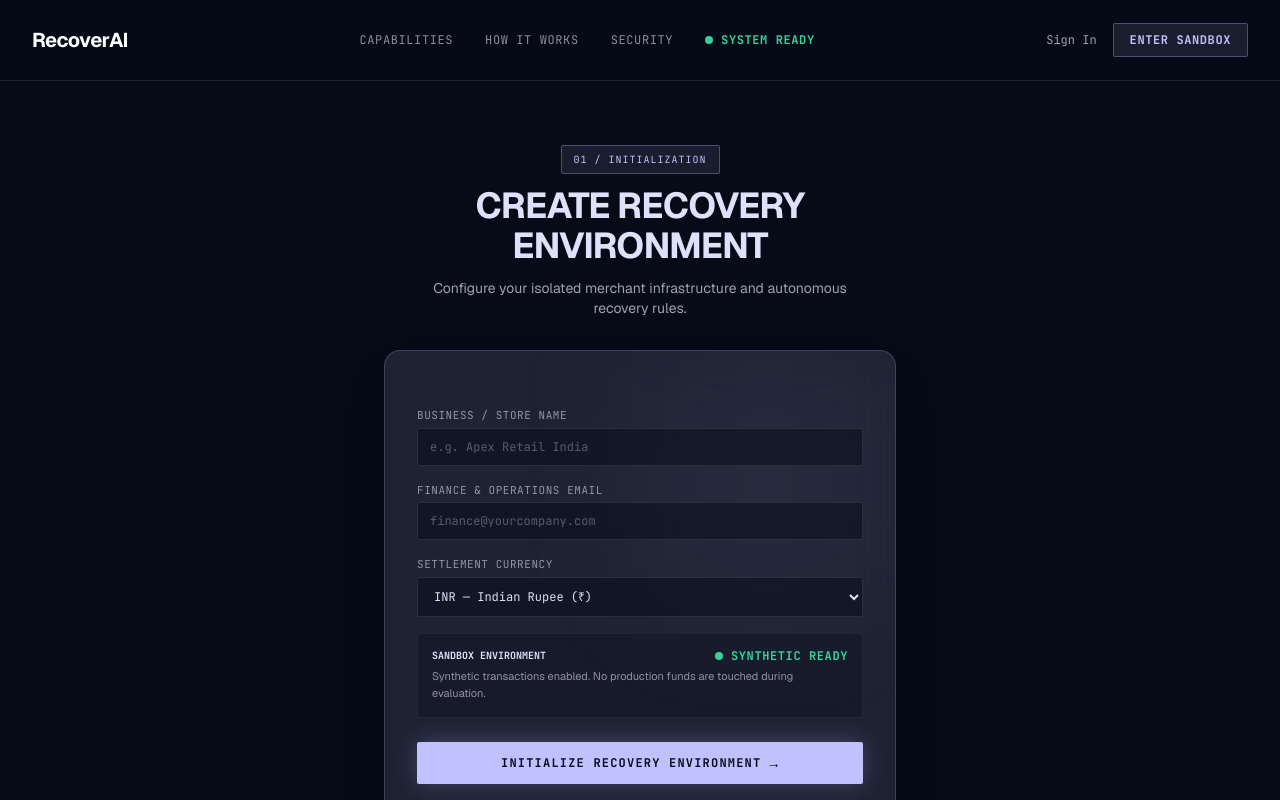
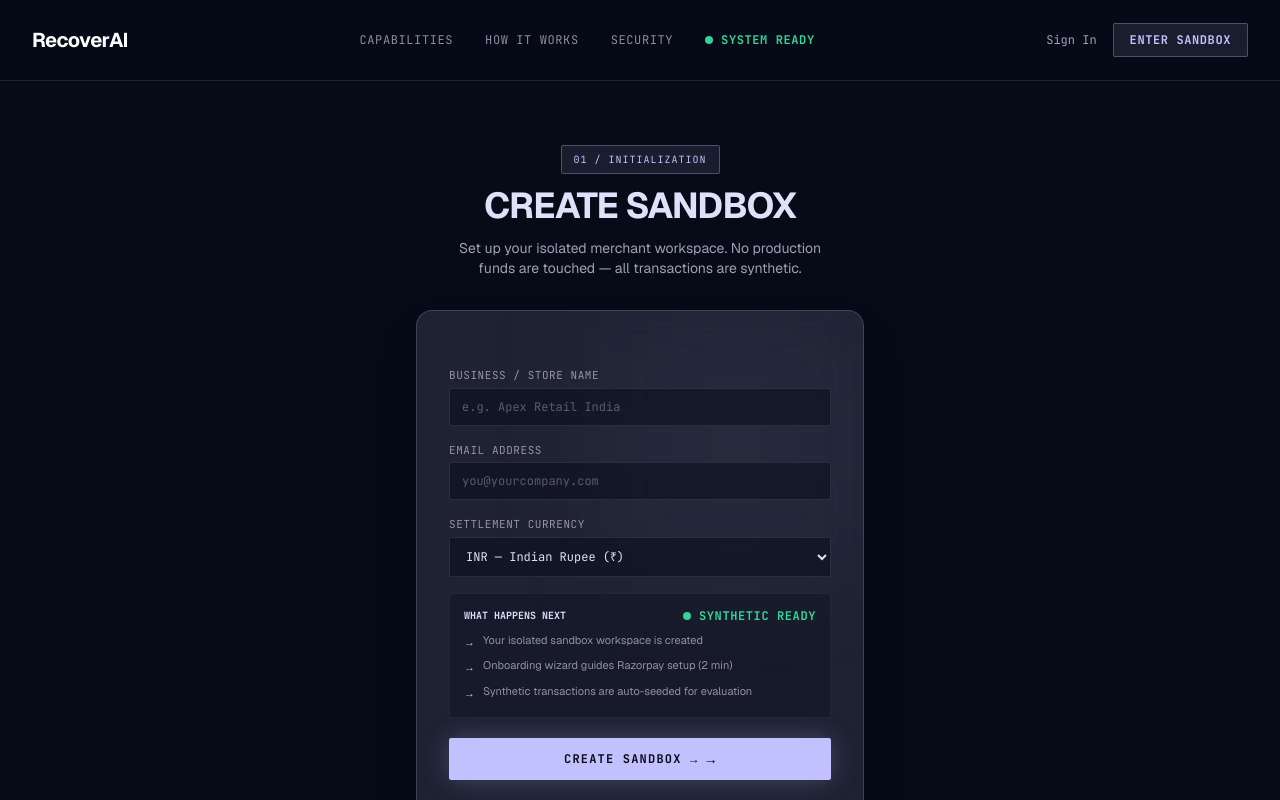
Before and after one commit to MVPAlok/Recover-AI, a React (Vite) app in the folder client/: page /signup in a window 1280 px wide. Shown: the top 800 px of the page. Built offline with nearby package versions, Linux system fonts and the light colour scheme.

Commit message:
fix: smart workspace routing on login - 0=prompt, 1=auto-enter, 2+=picker

```diff
--- a/client/src/pages/public/LandingPage.tsx
+++ b/client/src/pages/public/LandingPage.tsx
@@ -276,24 +276,18 @@ export const LandingPage: React.FC = () => {
         <div className="font-headline-md text-lg sm:text-xl md:text-[24px] font-bold text-on-surface tracking-tight">
           RecoverAI
         </div>
-        <div className="flex items-center space-x-3 sm:space-x-5">
-          <button
-            onClick={() => navigate("/signup")}
-            className="hidden md:block font-label-mono text-[11px] sm:text-label-mono text-on-surface-variant hover:text-white transition-colors"
-          >
-            Create Sandbox
-          </button>
+        <div className="flex items-center gap-3 sm:gap-4">
           <button
             onClick={() => navigate("/login")}
-            className="hidden sm:block font-label-mono text-[11px] sm:text-label-mono text-on-surface-variant hover:text-white transition-colors"
+            className="font-label-mono text-[11px] sm:text-label-mono text-on-surface-variant hover:text-white transition-colors"
           >
             Sign In
           </button>
           <button
-            onClick={() => navigate("/login")}
+            onClick={() => navigate("/signup")}
             className="bg-primary/10 text-primary border border-primary/30 font-label-mono text-[10px] sm:text-[11px] px-3.5 sm:px-6 py-2 sm:py-2.5 rounded hover:bg-primary hover:text-surface-dim transition-all flex items-center gap-1.5 sm:gap-2 uppercase tracking-wider sm:tracking-widest pointer-events-auto"
           >
-            Enter Sandbox
+            Create Sandbox
           </button>
         </div>
       </nav>
@@ -752,12 +746,18 @@ export const LandingPage: React.FC = () => {
                     <div className="text-sm sm:text-lg md:text-xl text-primary font-bold">20.5%</div>
                   </div>
                 </div>
-                <div className="text-center pt-3 sm:pt-6 border-t border-white/10">
+                <div className="text-center pt-3 sm:pt-6 border-t border-white/10 flex flex-col sm:flex-row gap-3 justify-center">
+                  <button
+                    onClick={() => navigate("/signup")}
+                    className="bg-primary hover:bg-primary-fixed hover:text-surface-dim text-surface-dim font-label-mono text-xs sm:text-sm tracking-wider sm:tracking-widest px-6 sm:px-10 py-3 sm:py-4 rounded transition-all shadow-[0_0_40px_rgba(193,193,255,0.4)] hover:scale-105 transform pointer-events-auto"
+                  >
+                    CREATE SANDBOX
+                  </button>
                   <button
                     onClick={() => navigate("/login")}
-                    className="bg-primary hover:bg-primary-fixed hover:text-surface-dim text-surface-dim font-label-mono text-xs sm:text-sm tracking-wider sm:tracking-widest px-6 sm:px-12 py-3 sm:py-4 rounded transition-all shadow-[0_0_40px_rgba(193,193,255,0.4)] hover:scale-105 transform pointer-events-auto w-full md:w-auto"
+                    className="border border-primary/40 text-primary hover:bg-primary/10 font-label-mono text-xs sm:text-sm tracking-wider sm:tracking-widest px-6 sm:px-10 py-3 sm:py-4 rounded transition-all pointer-events-auto"
                   >
-                    ENTER DEMO SANDBOX
+                    SIGN IN
                   </button>
                 </div>
               </div>
--- a/client/src/pages/public/LoginPage.tsx
+++ b/client/src/pages/public/LoginPage.tsx
@@ -11,26 +11,30 @@ export const LoginPage: React.FC = () => {
   const [merchants, setMerchants] = useState<Merchant[]>([]);
   const [selectedMerchantId, setSelectedMerchantId] = useState<string>('');
   const [loading, setLoading] = useState(true);
+  const [error, setError] = useState<string | null>(null);
   const navigate = useNavigate();
 
   useEffect(() => {
     fetchMerchants()
       .then((data) => {
+        if (data.length === 0) {
+          // 0 workspaces → stay on page, show "create sandbox" prompt
+          setMerchants([]);
+        } else if (data.length === 1) {
+          // 1 workspace → auto-enter immediately, no click needed
+          setActiveMerchantId(data[0].id);
+          navigate('/dashboard', { replace: true });
+        } else {
+          // 2+ workspaces → show card picker
           setMerchants(data);
-        if (data.length > 0) {
           setSelectedMerchantId(data[0].id);
         }
       })
-      .catch((err) => console.error('Failed to load merchants', err))
+      .catch(() => setError('Unable to reach the server. Please try again.'))
       .finally(() => setLoading(false));
-  }, []);
+  }, [navigate]);
 
-  const handleSelectMerchantAndLogin = (merchantId: string) => {
-    setActiveMerchantId(merchantId);
-    navigate('/dashboard');
-  };
-
-  const handleLoginSubmit = (e: React.FormEvent) => {
+  const handleEnter = (e: React.FormEvent) => {
     e.preventDefault();
     if (selectedMerchantId) {
       setActiveMerchantId(selectedMerchantId);
@@ -38,120 +42,113 @@ export const LoginPage: React.FC = () => {
     }
   };
 
-  const currentMerchant = merchants.find((m) => m.id === selectedMerchantId);
+  const selectedMerchant = merchants.find((m) => m.id === selectedMerchantId);
 
   return (
     <div className="min-h-[85vh] flex flex-col justify-center items-center px-4 py-16 relative font-mono">
-      {/* Centered System Access Console */}
-      <div className="w-full max-w-lg space-y-8">
+      <div className="w-full max-w-md space-y-8">
+
+        {/* Header */}
         <div className="text-center space-y-3">
           <SectionTag label="01 / ACCESS" />
-          <h1 className="text-3xl sm:text-4xl font-bold font-geist text-on-surface tracking-tight">
-            ENTER THE RECOVERY SYSTEM
+          <h1 className="text-2xl sm:text-4xl font-bold font-geist text-on-surface tracking-tight">
+            SIGN IN
           </h1>
-          <p className="text-xs sm:text-sm font-geist text-on-surface-variant/80 max-w-md mx-auto leading-relaxed">
-            Authenticate your merchant environment to access autonomous recovery operations.
+          <p className="text-xs sm:text-sm font-geist text-on-surface-variant/80 max-w-sm mx-auto leading-relaxed">
+            Select your sandbox workspace to enter the autonomous recovery operations center.
           </p>
         </div>
 
-        {/* Main Authentication System Panel (Surface 1) */}
-        <SystemPanel borderVariant="primary" className="p-6 sm:p-8 space-y-6">
-          {/* Quick Operational Profile Selection */}
-          <div className="space-y-3">
+        <SystemPanel borderVariant="primary" className="p-5 sm:p-8 space-y-6">
+          <form onSubmit={handleEnter} className="space-y-5">
+
+            {/* Workspace Selector */}
+            <div className="space-y-2">
               <div className="flex justify-between items-center text-[10px] uppercase tracking-widest text-on-surface-variant/70">
-              <span>ACTIVE WORKSPACE NODES</span>
+                <span>YOUR SANDBOXES</span>
                 <StatusIndicator status="OPERATIONAL" label="TEST MODE" />
               </div>
 
-            <div className="grid grid-cols-1 sm:grid-cols-2 gap-2.5">
-              {merchants.slice(0, 2).map((m, idx) => (
+              {loading ? (
+                <div className="space-y-3">
+                  <div className="h-16 rounded bg-surface/30 border border-white/5 animate-pulse" />
+                  <div className="h-16 rounded bg-surface/30 border border-white/5 animate-pulse opacity-60" />
+                  <p className="text-center text-[10px] text-on-surface-variant/50 pt-1">
+                    Checking workspaces...
+                  </p>
+                </div>
+              ) : error ? (
+                <div className="p-4 rounded bg-error/10 border border-error/30 text-error text-xs">
+                  {error}
+                </div>
+              ) : merchants.length === 0 ? (
+                <div className="p-5 rounded bg-surface/30 border border-white/10 text-center space-y-4">
+                  <p className="text-on-surface-variant/70 text-xs">No sandboxes found for your account.</p>
+                  <NavLink
+                    to="/signup"
+                    className="inline-block px-5 py-2.5 bg-primary/10 border border-primary/30 text-primary text-xs font-bold font-mono rounded hover:bg-primary hover:text-surface-dim transition-all"
+                  >
+                    CREATE YOUR FIRST SANDBOX →
+                  </NavLink>
+                </div>
+              ) : (
+                <div className="space-y-2 max-h-56 overflow-y-auto pr-0.5">
+                  {merchants.map((m) => (
                     <button
                       key={m.id}
                       type="button"
-                  onClick={() => handleSelectMerchantAndLogin(m.id)}
-                  className={`p-3.5 rounded bg-surface/50 border text-left transition-all text-xs flex flex-col justify-between space-y-2 ${
+                      onClick={() => setSelectedMerchantId(m.id)}
+                      className={`w-full p-3.5 rounded border text-left transition-all text-xs flex items-center justify-between gap-3 ${
                         selectedMerchantId === m.id
-                      ? 'border-primary/40 bg-primary/10 text-on-surface'
-                      : 'border-white/5 hover:border-white/20 text-on-surface-variant/80'
+                          ? 'border-primary/50 bg-primary/10 shadow-[0_0_12px_rgba(91,91,247,0.15)]'
+                          : 'border-white/5 bg-surface/30 hover:border-white/20 hover:bg-surface/50'
                       }`}
                     >
-                  <div className="flex items-center justify-between">
-                    <span className="font-bold text-on-surface text-[11px] truncate font-geist">{m.name}</span>
-                    <span className="text-secondary text-[9px] font-bold">
-                      {m.role || (idx === 0 ? 'OWNER' : 'ADMIN')}
-                    </span>
+                      <div className="min-w-0 flex-1">
+                        <div className="font-bold text-on-surface text-[11px] font-geist truncate">{m.name}</div>
+                        <div className="text-[10px] text-on-surface-variant/60 truncate mt-0.5">{m.email}</div>
                       </div>
-                  <div className="text-[10px] text-on-surface-variant/60 truncate">{m.email}</div>
+                      <div className="flex items-center gap-2 shrink-0">
+                        <span className="text-[9px] text-secondary font-bold bg-secondary/10 px-1.5 py-0.5 rounded">SANDBOX</span>
+                        {selectedMerchantId === m.id && (
+                          <div className="w-2 h-2 rounded-full bg-primary shrink-0" />
+                        )}
+                      </div>
                     </button>
                   ))}
                 </div>
+              )}
             </div>
 
-          <div className="h-px w-full bg-white/10" />
+            {/* Selected workspace info */}
+            {selectedMerchant && (
+              <div className="flex justify-between items-center p-2.5 rounded bg-surface/30 border border-white/5 text-[10px] text-on-surface-variant/70">
+                <span>Entering as</span>
+                <span className="text-white font-bold font-geist truncate max-w-[60%] text-right">{selectedMerchant.email}</span>
+              </div>
+            )}
 
-          {/* Form */}
-          <form onSubmit={handleLoginSubmit} className="space-y-4">
-            <div className="space-y-1">
-              <label className="block text-[10px] sm:text-[11px] text-on-surface-variant/70 uppercase tracking-wider">
-                MERCHANT IDENTIFIER
-              </label>
-              <select
-                value={selectedMerchantId}
-                onChange={(e) => setSelectedMerchantId(e.target.value)}
-                disabled={loading}
-                className="w-full px-3 py-2.5 rounded bg-surface/50 border border-white/10 text-on-surface text-xs focus:outline-none focus:border-primary transition-colors"
-              >
-                {loading ? (
-                  <option>Loading merchant environments...</option>
-                ) : (
-                  merchants.map((m) => (
-                    <option key={m.id} value={m.id} className="bg-[#070B17] text-white">
-                      {m.name} — {m.id.slice(0, 16)}...
-                    </option>
-                  ))
-                )}
-              </select>
+            {/* Security badge */}
+            <div className="flex justify-between items-center p-2.5 rounded bg-surface/20 border border-white/5 text-[10px] text-on-surface-variant/60">
+              <span>Security context</span>
+              <span className="text-secondary font-bold">✓ TENANT ISOLATED</span>
             </div>
 
-            <div className="space-y-1">
-              <label className="block text-[10px] sm:text-[11px] text-on-surface-variant/70 uppercase tracking-wider">
-                FINANCE & OPERATIONS EMAIL
-              </label>
-              <input
-                type="text"
-                readOnly
-                value={currentMerchant?.email || 'admin@recoverai.local'}
-                className="w-full px-3 py-2.5 rounded bg-surface/30 border border-white/5 text-on-surface/80 text-xs focus:outline-none"
-              />
-            </div>
-
-            <div className="space-y-1">
-              <label className="block text-[10px] sm:text-[11px] text-on-surface-variant/70 uppercase tracking-wider">
-                SECURITY CONTEXT
-              </label>
-              <div className="flex justify-between items-center p-2.5 rounded bg-surface/30 border border-white/5 text-[10px] text-on-surface-variant/70">
-                <span>Multi-Tenant Sandbox Session</span>
-                <span className="text-secondary font-bold">&#10003; ISOLATED</span>
-              </div>
-            </div>
-
-            <div className="pt-2">
             <ActionButton
               type="submit"
-                disabled={!selectedMerchantId}
+              disabled={!selectedMerchantId || loading}
               className="w-full justify-center"
             >
-                ENTER RECOVERY SYSTEM
+              ENTER DASHBOARD →
             </ActionButton>
-            </div>
           </form>
 
-          {/* Panel Footer Status */}
+          {/* Footer */}
           <div className="pt-4 border-t border-white/10 flex flex-col sm:flex-row sm:items-center justify-between gap-3 text-[11px]">
             <div className="text-on-surface-variant/70 font-geist">
-              New merchant?{' '}
+              New here?{' '}
               <NavLink to="/signup" className="text-primary hover:underline font-bold font-mono">
-                CREATE SANDBOX &rarr;
+                CREATE SANDBOX →
               </NavLink>
             </div>
             <StatusIndicator status="OPERATIONAL" label="AUTH SERVICES READY" />
@@ -161,3 +158,5 @@ export const LoginPage: React.FC = () => {
     </div>
   );
 };
+
+export default LoginPage;
--- a/client/src/pages/public/SignupPage.tsx
+++ b/client/src/pages/public/SignupPage.tsx
@@ -45,23 +45,26 @@ export const SignupPage: React.FC = () => {
 
   return (
     <div className="min-h-[85vh] flex flex-col justify-center items-center px-4 py-16 relative font-mono">
-      <div className="w-full max-w-lg space-y-8">
+      <div className="w-full max-w-md space-y-8">
+
+        {/* Header */}
         <div className="text-center space-y-3">
           <SectionTag label="01 / INITIALIZATION" />
-          <h1 className="text-3xl sm:text-4xl font-bold font-geist text-on-surface tracking-tight">
-            CREATE RECOVERY ENVIRONMENT
+          <h1 className="text-2xl sm:text-4xl font-bold font-geist text-on-surface tracking-tight">
+            CREATE SANDBOX
           </h1>
-          <p className="text-xs sm:text-sm font-geist text-on-surface-variant/80 max-w-md mx-auto leading-relaxed">
-            Configure your isolated merchant infrastructure and autonomous recovery rules.
+          <p className="text-xs sm:text-sm font-geist text-on-surface-variant/80 max-w-sm mx-auto leading-relaxed">
+            Set up your isolated merchant workspace. No production funds are touched — all transactions are synthetic.
           </p>
         </div>
 
-        {/* Configuration System Panel (Surface 1) */}
-        <SystemPanel borderVariant="primary" className="p-6 sm:p-8 space-y-6">
+        <SystemPanel borderVariant="primary" className="p-5 sm:p-8 space-y-6">
           <form onSubmit={handleSignup} className="space-y-4">
+
+            {/* Business Name */}
             <div className="space-y-1">
               <label className="block text-[10px] sm:text-[11px] text-on-surface-variant/70 uppercase tracking-wider">
-                BUSINESS / STORE NAME
+                Business / Store Name
               </label>
               <input
                 type="text"
@@ -73,23 +76,25 @@ export const SignupPage: React.FC = () => {
               />
             </div>
 
+            {/* Email */}
             <div className="space-y-1">
               <label className="block text-[10px] sm:text-[11px] text-on-surface-variant/70 uppercase tracking-wider">
-                FINANCE & OPERATIONS EMAIL
+                Email Address
               </label>
               <input
                 type="email"
                 required
-                placeholder="finance@yourcompany.com"
+                placeholder="you@yourcompany.com"
                 value={email}
                 onChange={(e) => setEmail(e.target.value)}
                 className="w-full px-3 py-2.5 rounded bg-surface/50 border border-white/10 text-on-surface text-xs placeholder:text-on-surface-variant/40 focus:outline-none focus:border-primary transition-colors"
               />
             </div>
 
+            {/* Currency */}
             <div className="space-y-1">
               <label className="block text-[10px] sm:text-[11px] text-on-surface-variant/70 uppercase tracking-wider">
-                SETTLEMENT CURRENCY
+                Settlement Currency
               </label>
               <select
                 value={currency}
@@ -101,34 +106,45 @@ export const SignupPage: React.FC = () => {
               </select>
             </div>
 
-            {/* Sandbox Environment notice */}
-            <div className="p-3.5 rounded bg-surface/30 border border-white/5 space-y-1 text-xs">
+            {/* What happens next info box */}
+            <div className="p-3.5 rounded bg-surface/30 border border-white/5 space-y-2 text-xs">
               <div className="flex justify-between items-center text-[10px] uppercase font-bold text-on-surface">
-                <span>SANDBOX ENVIRONMENT</span>
+                <span>What happens next</span>
                 <StatusIndicator status="OPERATIONAL" label="SYNTHETIC READY" />
               </div>
-              <p className="text-[11px] text-on-surface-variant/70 leading-relaxed font-geist">
-                Synthetic transactions enabled. No production funds are touched during evaluation.
-              </p>
+              <ul className="space-y-1.5 text-[11px] text-on-surface-variant/70 font-geist leading-relaxed">
+                <li className="flex items-start gap-2">
+                  <span className="text-primary mt-0.5 shrink-0">→</span>
+                  Your isolated sandbox workspace is created
+                </li>
+                <li className="flex items-start gap-2">
+                  <span className="text-primary mt-0.5 shrink-0">→</span>
+                  Onboarding wizard guides Razorpay setup (2 min)
+                </li>
+                <li className="flex items-start gap-2">
+                  <span className="text-primary mt-0.5 shrink-0">→</span>
+                  Synthetic transactions are auto-seeded for evaluation
+                </li>
+              </ul>
             </div>
 
-            <div className="pt-2">
+            <div className="pt-1">
               <ActionButton
                 type="submit"
                 disabled={isSubmitting}
                 className="w-full justify-center"
               >
-                {isSubmitting ? 'INITIALIZING ENVIRONMENT...' : 'INITIALIZE RECOVERY ENVIRONMENT'}
+                {isSubmitting ? 'CREATING SANDBOX...' : 'CREATE SANDBOX →'}
               </ActionButton>
             </div>
           </form>
 
-          {/* Panel Footer */}
+          {/* Footer */}
           <div className="pt-4 border-t border-white/10 flex flex-col sm:flex-row sm:items-center justify-between gap-3 text-[11px]">
             <div className="text-on-surface-variant/70 font-geist">
-              Existing environment?{' '}
+              Already have a sandbox?{' '}
               <NavLink to="/login" className="text-primary hover:underline font-bold font-mono">
-                SIGN IN &rarr;
+                SIGN IN →
               </NavLink>
             </div>
             <StatusIndicator status="VERIFIED" label="TENANT ISOLATED" />
@@ -138,3 +154,5 @@ export const SignupPage: React.FC = () => {
     </div>
   );
 };
+
+export default SignupPage;
```
Lines whose indentation alone changed are shown as unchanged.
